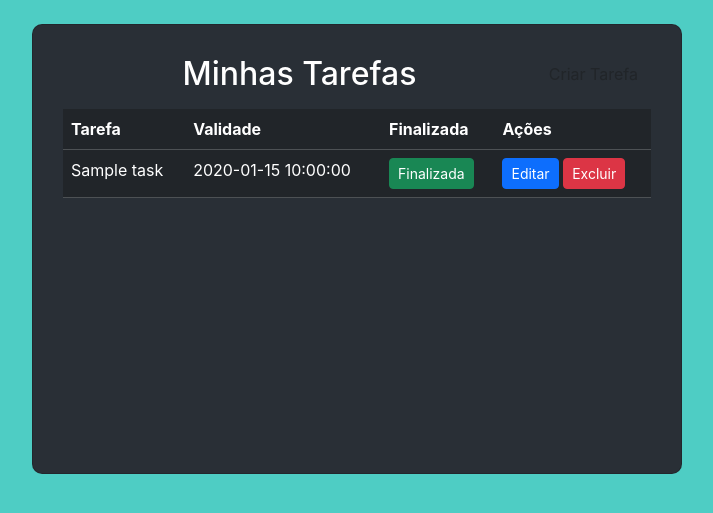
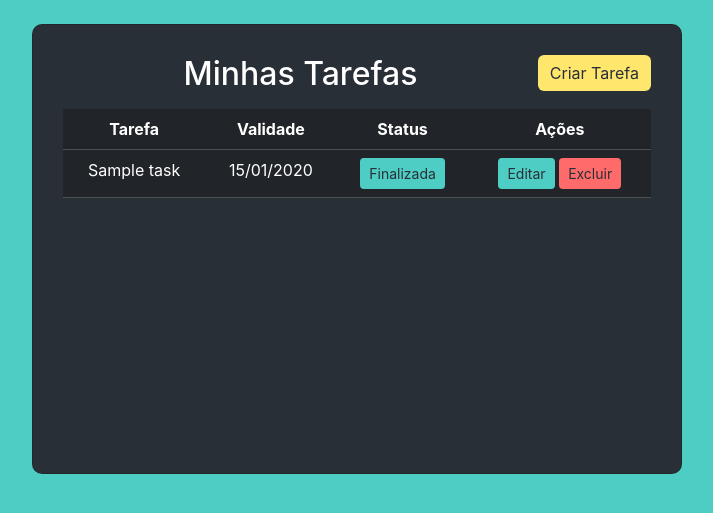
Before and after one commit to Robert-Cortez-Rudi/Gerenciamento_Tarefas, a Flask app: page /dashboard in a window 1280 px wide. Shown: the part 56-569 px from the top of the page, without its empty margins (283-996 px from the left). Run offline with Flask 3, Linux system fonts and the light colour scheme; a user stored in the database is signed in; tables that the repository leaves empty hold one stand-in row (values such as "Sample post").

Commit message:
Ajustes de informações do template dashboard

```diff
--- a/gerenciador_tarefas/templates/dashboard.html
+++ b/gerenciador_tarefas/templates/dashboard.html
@@ -7,36 +7,38 @@
         <div class="d-flex justify-content-between mb-3">
             <h2 style="color: #FFF; margin: 0 auto;">Minhas Tarefas</h2>
             <form action="{{ url_for('tasks.create_task') }}">
-                <button class="btn custom">Criar Tarefa</button>
+                <button class="btn btn-primary" id="custom">Criar Tarefa</button>
             </form>
         </div>
 
         <table class="table table-dark table-hover">
             <thead>
                 <tr>
-                    <th scope="col">Tarefa</th>
-                    <th scope="col">Validade</th>
-                    <th scope="col">Finalizada</th>
-                    <th scope="col">Ações</th>
+                    <th scope="col" class="title">Tarefa</th>
+                    <th scope="col" class="title">Validade</th>
+                    <th scope="col" class="title">Status</th>
+                    <th scope="col" class="title">Ações</th>
                 </tr>
             </thead>
             <tbody>
                 {% for task in tasks %}
                     <tr>
-                        <td>{{ task.title }}</td>
-                        <td>{{ task.due_date }}</td>
-                        <td>
+                        <td class="{% if task.due_date.date() < current_date and not task.completed %}overdue{% else %}info{% endif %}">{{ task.title }}</td>
+                        <td class="{% if task.due_date.date() < current_date and not task.completed %}overdue{% else %}info{% endif %}">
+                            {{ task.due_date.strftime('%d/%m/%Y') }}
+                        </td>
+                        <td class="info">
                             <form action="{{ url_for('tasks.task_completed', id=task.id) }}" method="POST">
-                                <button type="submit" class="btn btn-sm {% if task.completed %} btn-success {% else %} btn-warning {% endif %}">
+                                <button type="submit" class="btn btn-sm {% if task.completed %} btn-success-cor {% else %} btn-danger-cor {% endif %}">
                                     {% if task.completed %} Finalizada {% else %} Incompleta {% endif %}
                                 </button>
                             </form>
                         </td>
-                        <td>
-                            <a href="{{ url_for('tasks.edit_task', task_id=task.id) }}" class="btn btn-sm btn-primary">
+                        <td class="info">
+                            <a href="{{ url_for('tasks.edit_task', id=task.id) }}" class="btn btn-sm btn-primary-edit">
                                 Editar
                             </a>
-                            <a href="{{ url_for('tasks.delete_task', task_id=task.id) }}" class="btn btn-sm btn-danger">
+                            <a href="{{ url_for('tasks.delete_task', id=task.id) }}" class="btn btn-sm btn-danger-edit" onclick="return confirm('Você tem certeza de que deseja excluir essa tarefa ?');">
                                 Excluir
                             </a>
                         </td>
```
